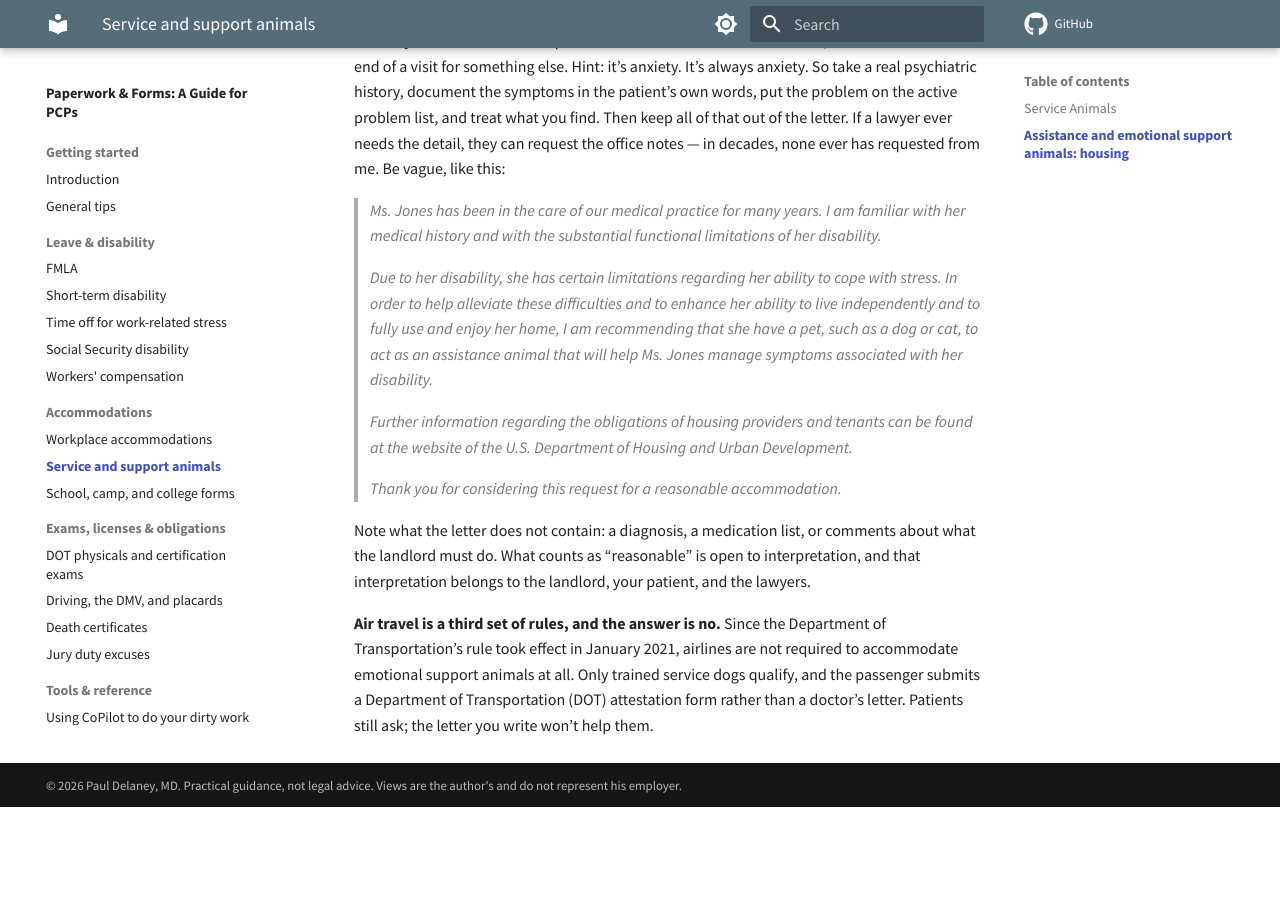
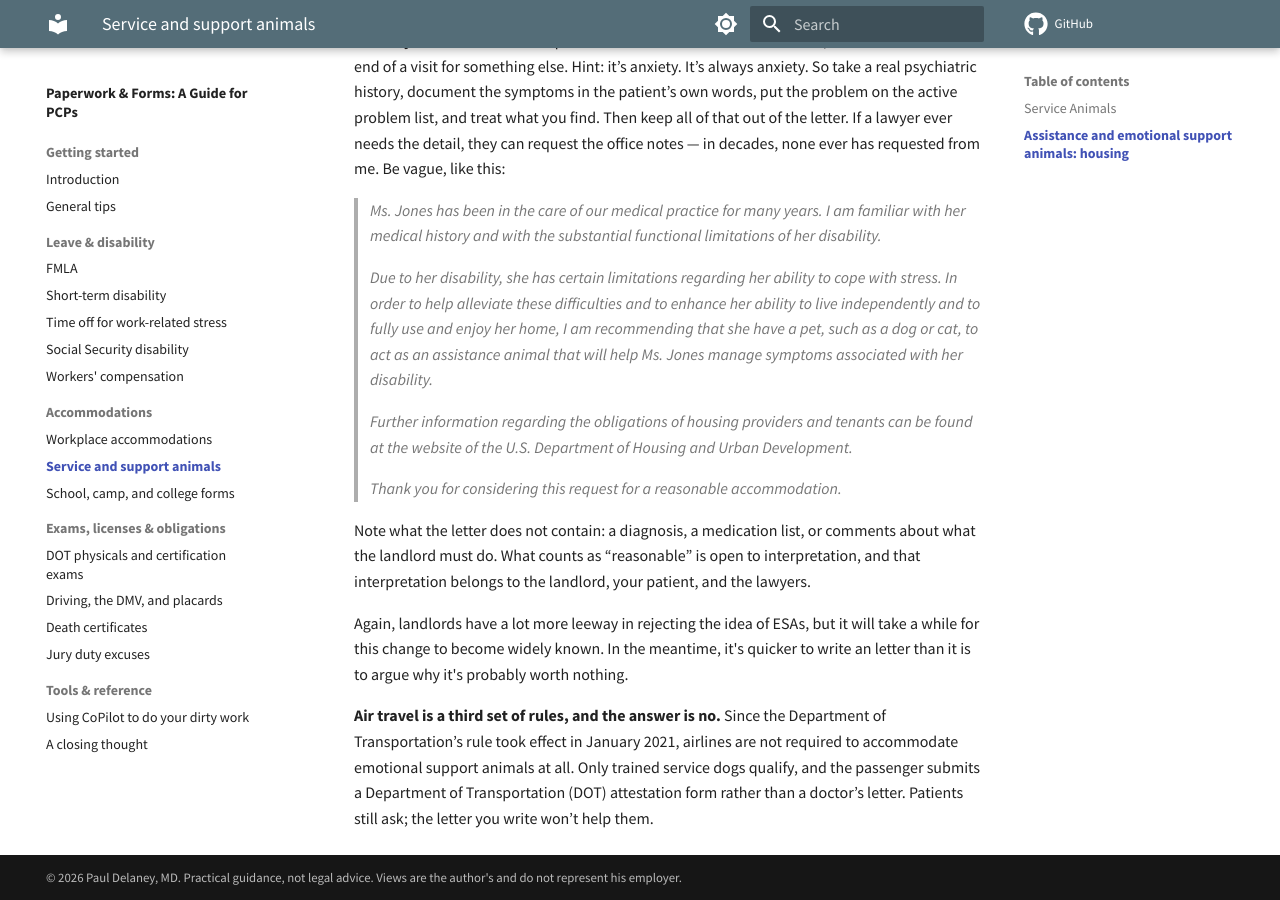
Before and after one commit to pdel4096/PCP-paperwork-guide, an MkDocs documentation site: the page built from docs/accommodations/animals.md, in a window 1280 px wide and 900 px high, scrolled down 1837 px. Built offline with MkDocs 1.6.1 and Material for MkDocs 9.7.7, drawn with Linux system fonts in a browser that asks for light colours; comment, search, counter and statistics services are not loaded; before the commit the page ends 2644 px from its top, so only the background shows below that.

```diff
--- a/docs/accommodations/animals.md
+++ b/docs/accommodations/animals.md
@@ -36,4 +36,6 @@
 
 Note what the letter does not contain: a diagnosis, a medication list, or comments about what the landlord must do. What counts as “reasonable” is open to interpretation, and that interpretation belongs to the landlord, your patient, and the lawyers.
 
+Again, landlords have a lot more leeway in rejecting the idea of ESAs, but it will take a while for this change to become widely known. In the meantime, it's quicker to write an letter than it is to argue why it's probably worth nothing.
+
 **Air travel is a third set of rules, and the answer is no.** Since the Department of Transportation’s rule took effect in January 2021, airlines are not required to accommodate emotional support animals at all. Only trained service dogs qualify, and the passenger submits a Department of Transportation (DOT) attestation form rather than a doctor’s letter. Patients still ask; the letter you write won’t help them.
```
